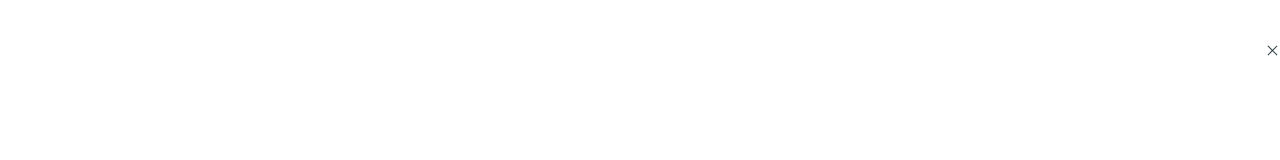
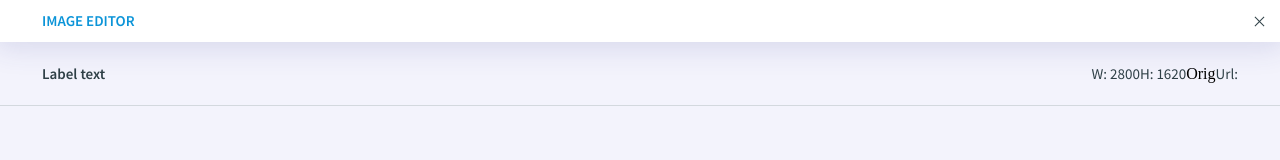
Before and after one commit to kennymaccormak/newImcms, a plain HTML site: page imcms/image_editor.html in a window 1280 px wide. Drawn offline with nearby package versions, Linux system fonts and the light colour scheme.

Commit message:
Worked about html and css for new page "image editor".

```diff
--- a/imcms/image_editor.html
+++ b/imcms/image_editor.html
@@ -20,6 +20,18 @@
     <div class="imcms-head__title imcms-title">image editor</div>
     <button type="button" class="imcms-button imcms-button--close"></button>
   </div>
+
+  <div class="imcms-image_editor__image-characteristics">
+    <div class="imcms-image-characteristic imcms-image-characteristic__img-title imcms-title">Label text</div>
+    <div class="imcms-image-characteristic imcms-image-characteristic__img-url imcms-title">Url: <span></span></div>
+    <div class="imcms-image-characteristic imcms-image-characteristic__img-origin-size">Orig
+      <div class="imcms-img-origin-size imcms-img-origin-size__width imcms-title">W: <span>2800</span></div>
+      <div class="imcms-img-origin-size imcms-img-origin-size__height imcms-title">H: <span>1620</span></div>
+    </div>
+  </div>
+
+
+
 </div>
 
 
--- /dev/null
+++ b/imcms/stylesheets/image_editor/imcms-image-characteristics.css
@@ -0,0 +1,30 @@
+.imcms-image-characteristic {
+  line-height: 64px;
+}
+
+.imcms-image-characteristic__img-title {
+  float: left;
+}
+
+.imcms-image-characteristic__img-origin-size {
+  float: right;
+}
+
+.imcms-img-origin-size {
+  font-weight: 400;
+  line-height: 64px;
+  float: left;
+}
+
+.imcms-img-origin-size__width {
+
+}
+
+.imcms-img-origin-size__height {
+
+}
+
+.imcms-image-characteristic__img-url {
+  font-weight: 400;
+  float: right;
+}
--- a/imcms/stylesheets/image_editor/imcms-image_editor.css
+++ b/imcms/stylesheets/image_editor/imcms-image_editor.css
@@ -1,7 +1,41 @@
 .imcms-image_editor {
-
+  background-color: #f3f3fc;
+  display: block;
+  width: 100%;
+  height: 100%;
 }
 
 .imcms-image_editor__head {
+  background-color: #fff;
+  -webkit-box-shadow: 0 0 31px 4px rgba(47, 58, 144, 0.16);
+  -moz-box-shadow: 0 0 31px 4px rgba(47, 58, 144, 0.16);
+  box-shadow: 0 0 31px 4px rgba(47, 58, 144, 0.16);
+  padding-left: 42px;
+  padding-right: 42px;
+  position: relative;
+  z-index: 20;
+}
 
+.imcms-image_editor__head .imcms-head__title {
+  color: #0b94d8;
+  text-align: left;
 }
+
+.imcms-image_editor__head button {
+  position: absolute;
+  top: 13px;
+  right: 13px;
+}
+
+.imcms-image_editor__image-characteristics {
+  border-bottom: 1px solid #d3d8de;
+  padding-right: 42px;
+  padding-left: 42px;
+  height: 64px;
+}
+
+.imcms-image_editor__image-characteristics:after{
+  content: "";
+  display: block;
+  clear: both;
+}
--- a/imcms/stylesheets/imcms-imports_files.css
+++ b/imcms/stylesheets/imcms-imports_files.css
@@ -44,3 +44,4 @@
 @import url("imcms-controls.css");
 @import url("imcms-control.css");
 @import url("image_editor/imcms-image_editor.css");
+@import url("image_editor/imcms-image-characteristics.css");
```
